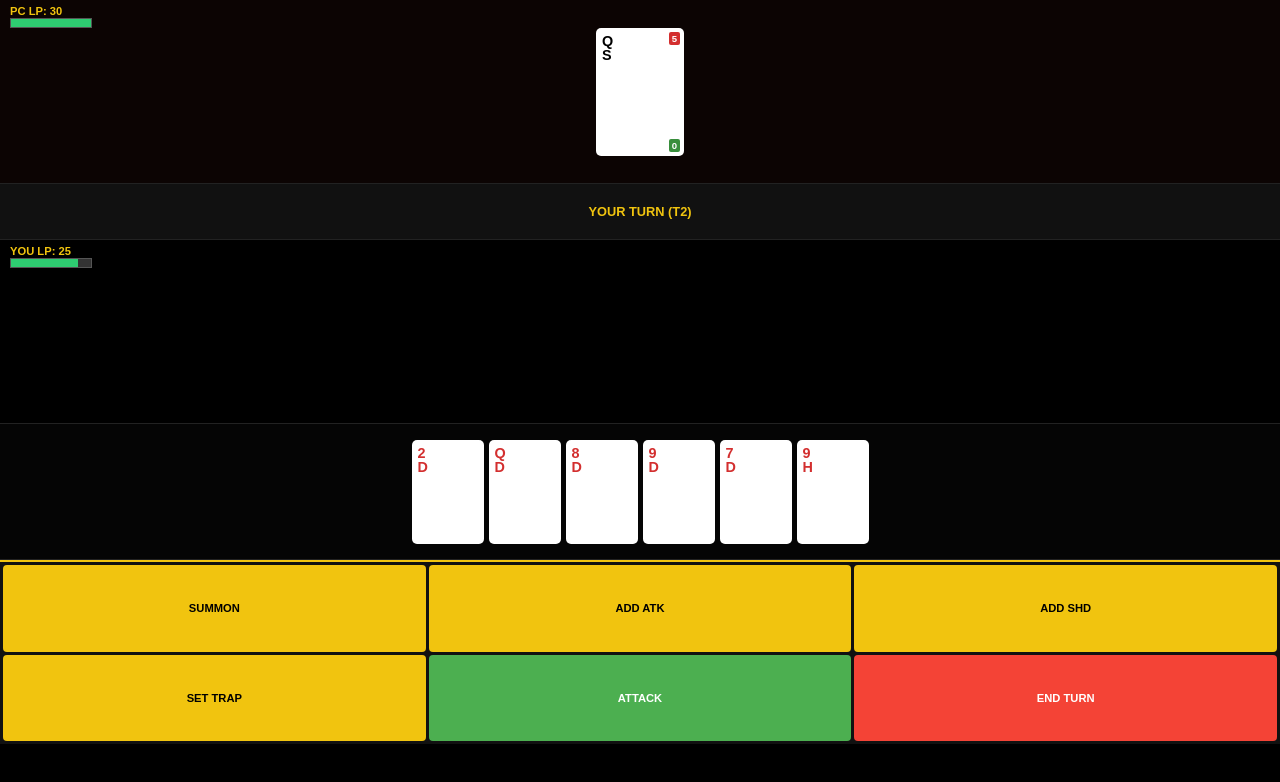
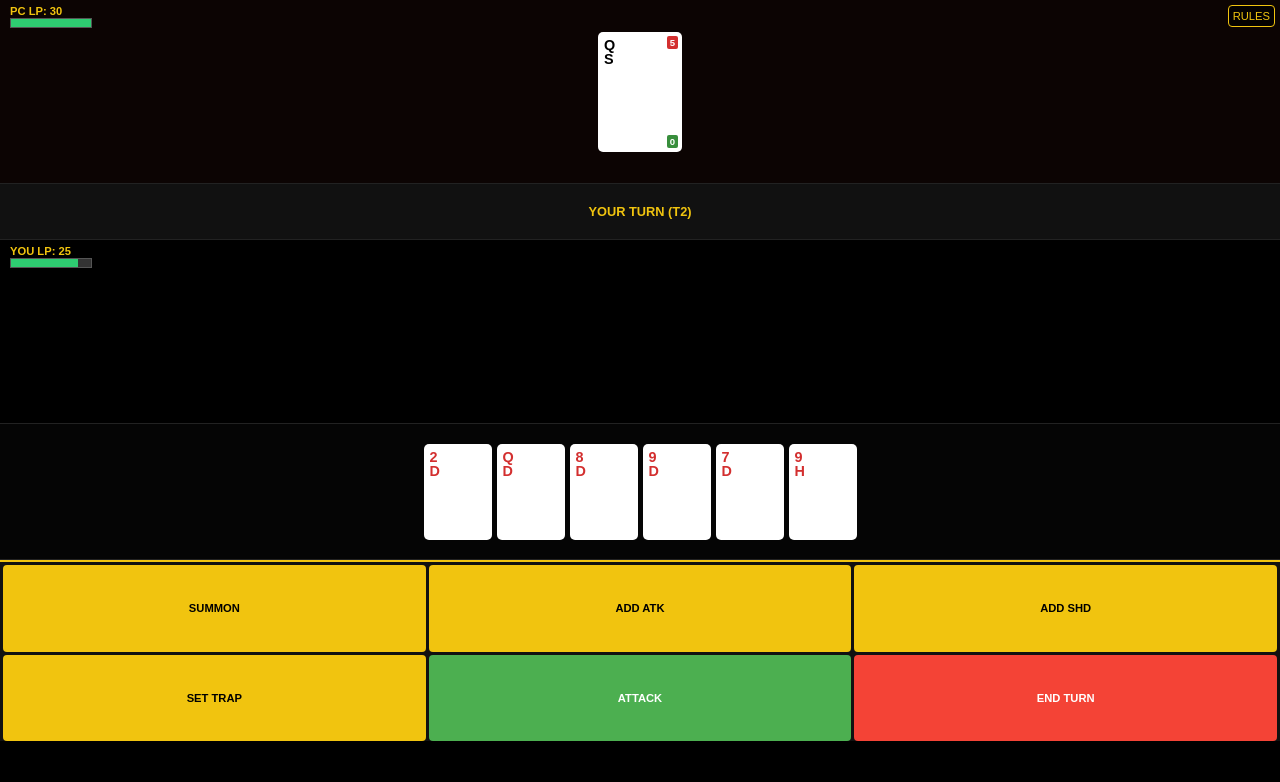
Before and after one commit to walkshard/Deck-duelist-, a plain HTML site: page index.html in a window 1280 px wide. Both pictures are taken after a click on the button "END TURN". Drawn offline with Linux system fonts and the light colour scheme.

Commit message:
index.html

```diff
--- a/index.html
+++ b/index.html
@@ -3,7 +3,7 @@
 <head>
     <meta charset="UTF-8">
     <meta name="viewport" content="width=device-width, initial-scale=1.0, maximum-scale=1.0, user-scalable=no">
-    <title>Deck Duelists: Balanced Edition</title>
+    <title>Deck Duelists: Final Edition</title>
     <style>
         body {
             font-family: sans-serif; background: #000; color: #eee;
@@ -27,15 +27,16 @@
             height: 22vh; background: #111; border-top: 2px solid #f1c40f;
             display: grid; grid-template-columns: repeat(3, 1fr);
             grid-template-rows: 1fr 1fr; gap: 3px; padding: 3px;
+            padding-bottom: env(safe-area-inset-bottom);
         }
         .card {
-            height: 13vh; width: 9vh;
+            height: 12vh; width: 8.5vh;
             background: #fff; color: #000; border-radius: 5px;
             display: flex; flex-direction: column; position: relative;
             padding: 4px; cursor: pointer; border: 2px solid transparent;
             font-weight: bold; font-size: 0.9rem; box-sizing: border-box; flex-shrink: 0;
         }
-        .field-card { height: 16vh; width: 11vh; }
+        .field-card { height: 15vh; width: 10.5vh; }
         .exhausted { opacity: 0.4; }
         .card.selected { border-color: #f1c40f; background: #fffde7; }
         .card.target-mode { border-color: #2ecc71; box-shadow: 0 0 10px #2ecc71; }
@@ -53,13 +54,16 @@
         button { width: 100%; height: 100%; background: #f1c40f; border: none; border-radius: 4px; cursor: pointer; font-weight: bold; font-size: 0.7rem; text-transform: uppercase; }
         .btn-go { background: #4caf50; color: white; }
         .btn-end { background: #f44336; color: white; }
+        .rules-btn { position: fixed; top: 5px; right: 5px; color: #f1c40f; font-size: 0.7rem; text-decoration: none; border: 1px solid #f1c40f; padding: 4px; border-radius: 4px; background: rgba(0,0,0,0.6); z-index: 1001; }
     </style>
 </head>
 <body>
 
+<a href="Deck duelist rules.html" class="rules-btn">RULES</a>
+
 <div id="game-over">
     <h1 id="win-status" style="color: #f1c40f; font-size: 3rem;">GAME OVER</h1>
-    <button onclick="location.reload()" style="padding: 20px 40px; font-size: 1.2rem;">PLAY AGAIN</button>
+    <button onclick="location.reload()" style="padding: 15px 30px; height:auto; width:auto;">PLAY AGAIN</button>
 </div>
 
 <div class="zone" id="pc-zone" onclick="handleDirectAttack()">
@@ -150,7 +154,8 @@ function renderZone(id, cards, isP) {
     const el = document.getElementById(id); el.innerHTML = '';
     cards.forEach((m, i) => {
         const d = createCardEl(m, true);
-        if(isP && currentMode) d.classList.add('target-mode');
+        if(isP && currentMode && currentMode !== 'selectAttacker') d.classList.add('target-mode');
+        if(isP && currentMode === 'selectAttacker' && !m.hasAttacked) d.classList.add('target-mode');
         if(isP && attackerIdx === i) d.classList.add('selected');
         if(!isP && currentMode === 'selectEnemy') d.classList.add('enemy-target');
         d.onclick = (e) => {
@@ -158,18 +163,15 @@ function renderZone(id, cards, isP) {
             if(!turnActive) return;
             if(isP) {
                 if(currentMode === 'attachAtk' && selectedIdx !== null) {
-                    if(m.usedAtkThisTurn) return msg("ALREADY ATTACHED ATK TO THIS UNIT");
+                    if(m.usedAtkThisTurn) return msg("ALREADY BOOSTED ATK THIS TURN");
                     m.atk += parseInt(pHand[selectedIdx].rank);
-                    m.usedAtkThisTurn = true;
-                    consumeHand();
+                    m.usedAtkThisTurn = true; consumeHand();
                 } else if(currentMode === 'attachShd' && selectedIdx !== null) {
-                    if(m.usedShdThisTurn) return msg("ALREADY ATTACHED SHD TO THIS UNIT");
+                    if(m.usedShdThisTurn) return msg("ALREADY BOOSTED SHD THIS TURN");
                     m.shd += parseInt(pHand[selectedIdx].rank);
-                    m.usedShdThisTurn = true;
-                    consumeHand();
+                    m.usedShdThisTurn = true; consumeHand();
                 } else if(currentMode === 'trap' && selectedIdx !== null) {
-                    m.hasTrap = true;
-                    consumeHand();
+                    m.hasTrap = true; consumeHand();
                 } else if(currentMode === 'selectAttacker' && !m.hasAttacked) {
                     attackerIdx = i;
                     if(pcField.length === 0) msg("CLICK PC AREA FOR DIRECT HIT");
```
